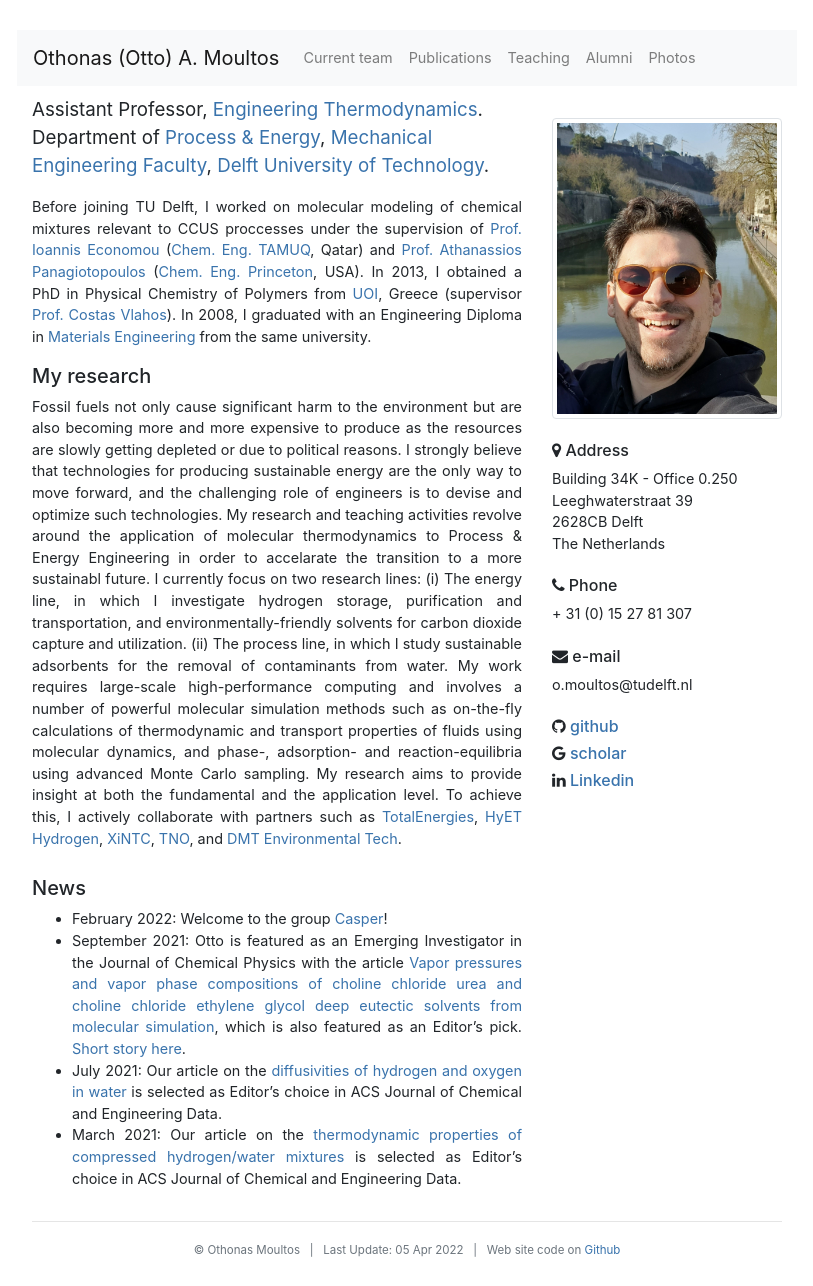
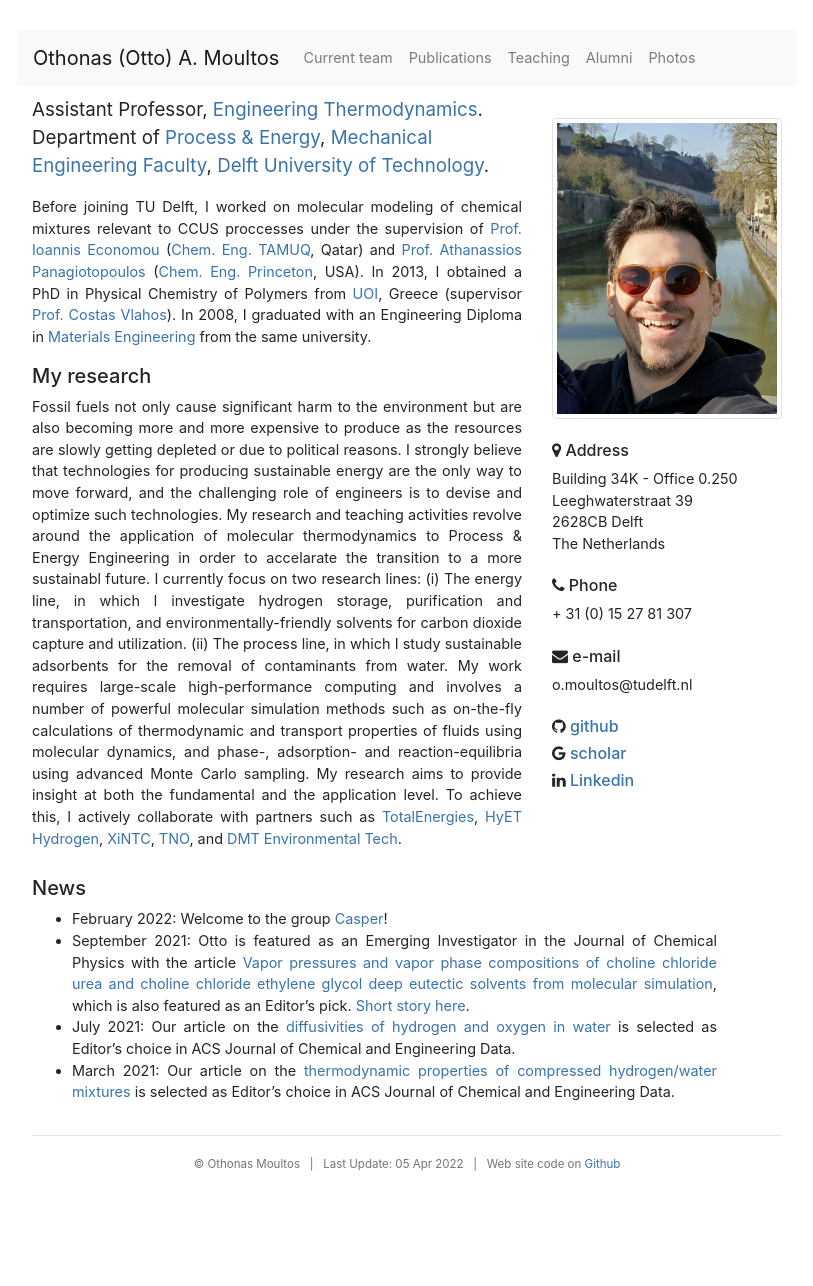
Before and after one commit to omoultosEthTuDelft/web, a Jekyll site: the page built from index.md, in a window 1280 px wide. Shown: the whole page, without its empty margins (233-1046 px from the left). Built offline with Jekyll 4.4.1, drawn with Linux system fonts in a browser that asks for light colours; nearby versions of some CDN libraries; after the commit the page ends 1199 px from its top, so only the background shows below that.

Commit message:
new papers

```diff
--- a/index.md
+++ b/index.md
@@ -87,10 +87,6 @@ o.moultos@tudelft.nl
  -->
 <br/><br/>
 
-
-
-
-
 </div>
 
 </div>
@@ -100,7 +96,7 @@ o.moultos@tudelft.nl
 <!-- - - - - - - - - - - - - - - - -->
 <div class="row-fluid">
     <div id="news" class="row">
-    <div style="text-align: justify;" class="col-sm-8">
+    <div style="text-align: justify;" class="col-sm-11">
 <h5>News</h5>
 
 <section markdown="1">
```
